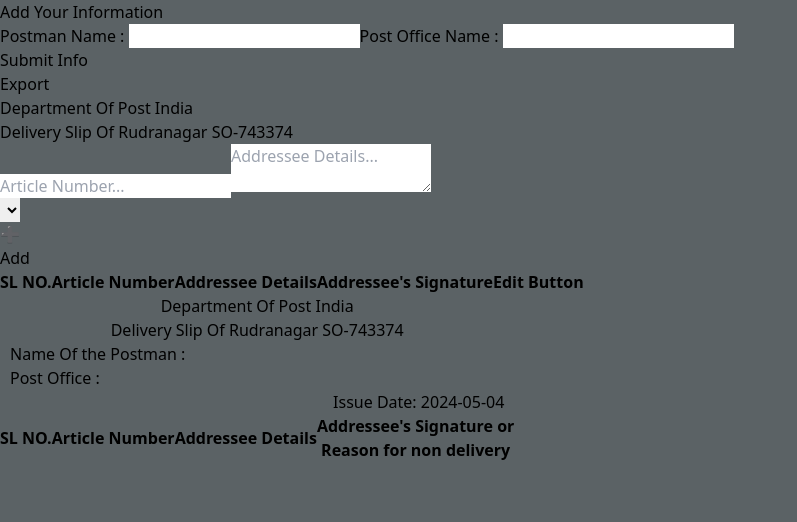
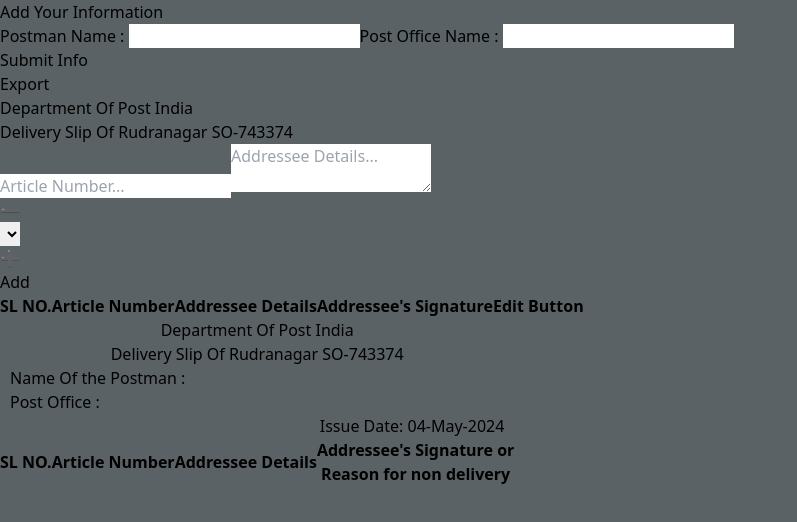
Before and after one commit to Pika003/Delivery-Slip, a React (Vite) app: page / in a window 1280 px wide. Shown: the top 522 px of the page, without its empty margins (0-797 px from the left). Built offline with nearby package versions, Linux system fonts and the light colour scheme.

Commit message:
fix date time

```diff
--- a/src/App.jsx
+++ b/src/App.jsx
@@ -7,8 +7,17 @@
 
 function App() {
   const logoUrl = "https://upload.wikimedia.org/wikipedia/commons/thumb/c/c4/India_Post_Logo.svg/2560px-India_Post_Logo.svg.png";
-  const today = new Date();
-  const formattedDate = today.toISOString().slice(0, 10);
+
+  const months = ['Jan', 'Feb', 'Mar', 'Apr', 'May', 'Jun', 'Jul', 'Aug', 'Sep', 'Oct', 'Nov', 'Dec'];
+  const timestamp = Date.now();
+  const today = new Date(timestamp);
+
+  const day = today.getDate();
+  const monthIndex = today.getMonth();
+  const year = today.getFullYear();
+
+  const monthAbbreviation = months[monthIndex];
+  const formattedDate = `${day < 10 ? '0' + day : day}-${monthAbbreviation}-${year}`;
 
   const [todos, setTodos] = useState([]);
   const [name, setName] = useState('');
--- a/src/components/TodoForm.jsx
+++ b/src/components/TodoForm.jsx
@@ -3,6 +3,7 @@
 
 function TodoForm() {
     const [showcopy, setShowCopy] = useState(false)
+    const [showremcopy, setShowRemCopy] = useState(false)
     const [newloc, setNewloc] = useState("")
     const [number, setNumber] = useState("")
     const [address, setAddress] = useState("")
@@ -38,8 +39,15 @@
     }
 
     const addCopy=()=>{
-      setShowCopy(true);
+      setShowCopy(prev => !prev);
     }
+
+    const handleRemoveLocation = (valueToRemove) => {
+      const updatedLocations = allLocation.filter((location) => location !== valueToRemove);
+      setAllLocation(updatedLocations);
+      setLocation('');
+      setShowRemCopy(prev => !prev)
+    };
 
   return (
     <form onSubmit={add} className="mb-8 flex items-center justify-center flex-col lg:flex-row gap-3">
@@ -57,8 +65,9 @@
             onChange={(e)=> setAddress((e.target.value).toUpperCase())}
             className="resize-none px-4 py-3 rounded-md border-none outline-none w-72 h-12 font-bold text-black bg-gray-600 text-base "
         />
-        <div className='flex gap-4 flex-wrap items-center justify-center'>
-          <select className='px-4 py-3 rounded-md bg-gray-600 w-56' value={location} onChange={e=>setLocation(e.target.value)}>
+        <div className='flex gap-3 flex-wrap items-center justify-center'>
+          <div onClick={()=> setShowRemCopy(prev => !prev)} className='p-3 rounded-md bg-gray-600'>➖</div>
+          <select className='px-4 py-3 rounded-md bg-gray-600 w-44' value={location} onChange={e=>setLocation(e.target.value)}>
             {allLocation && (
               allLocation.map((copy, index)=>(
                 <option key={index} value={copy}>{copy}</option>
@@ -78,6 +87,18 @@
               <div onClick={submitCopy} className='p-3 rounded-md bg-gray-600'>✅</div>
             </div>
           )}
+          {showremcopy && (
+            <div className='flex gap-4 flex-wrap items-center justify-center'>
+             <select className='px-4 py-3 rounded-md bg-gray-600 w-56' value={location} onChange={e=>setLocation(e.target.value)}>
+                {allLocation && (
+                  allLocation.map((copy, index)=>(
+                    <option key={index} value={copy}>{copy}</option>
+                  ))
+                )}
+              </select>
+              <div onClick={() => handleRemoveLocation(location)} className='p-3 rounded-md bg-gray-600'>✅</div>
+            </div>
+          )}
         </div>
         <button
           className="px-4 py-3 rounded-md w-72 lg:w-32 bg-blue-900 text-white text-base border-none cursor-pointer"
```
